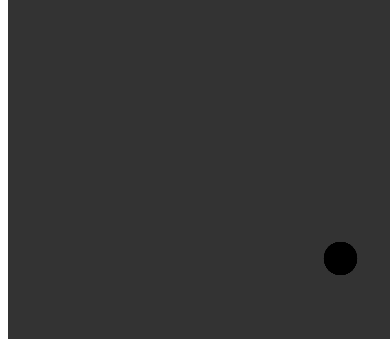
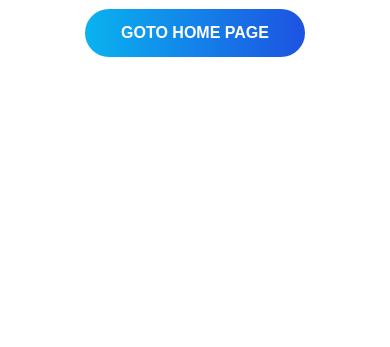
Before and after one commit to SalhiAnas/flaskProject, a Flask app: template templates/error.html in a window 390 px wide; the page is wider, and only the part inside the window is pictured. Shown: the part 513-860 px from the top of that part. After the commit the page ends 570 px from the top of that part, so only its background shows below. Run offline with Flask 2, Linux system fonts and the light colour scheme; the template is opened without the code that fills it, so the values that code supplies are empty; some libraries are stand-ins or nearby versions.

Commit message:
everything is working

```diff
--- a/app.py
+++ b/app.py
@@ -65,12 +65,12 @@ def upload_file():
         if xmlfilename != '' and xmlSchemaname != '':
             file_ext = os.path.splitext(xmlfilename)[1]
             if file_ext not in app.config['XML_UPLOAD_EXTENSIONS']:
-                return 'the file uploaded is not an xml!'
+                return redirect(url_for("error", name="Le fichier que vous avez uploader n'est pas un XMl."));
             file_ext = os.path.splitext(xmlSchemaname)[1]
             if file_ext not in app.config['XSD_UPLOAD_EXTENSIONS']:
-                return 'the file uploaded is not an xmlSchema!'
+                return redirect(url_for("error", name="Le fichier que vous avez uploader n'est pas un  schema."));
         else:
-            return 'please upload both files !'
+            return redirect(url_for("error", name="Veuillez uploader les deux fichiers."));
         f1.save(os.path.join(app.config['UPLOAD_PATH'], secure_filename(f1.filename)))
         f2.save(os.path.join(app.config['UPLOAD_PATH'], secure_filename(f2.filename)))
         if parseFile(f1, f2) == "valid":
@@ -81,7 +81,7 @@ def upload_file():
             return send_file("download/shiporder.sql", as_attachment=True,cache_timeout=0)
             # return "Generating the sql file"
         elif parseFile(f1, f2) == "invalid":
-            return "this document is not valid"
+            return redirect(url_for("error",name="Le fichier xml n'est valide"));
         else:
             return parseFile(f1, f2)
 
@@ -124,6 +124,8 @@ def extractSchema(xmlSchema):
 
     elements = soup.find("element").findAll("element")
     for element in elements:
+
+
         if element.get("type") is None:
             childElements = element.find().find().findChildren("element", recursive=False)
             ParentTable = SqlSchema.get_table(element.get("name"))
@@ -216,7 +218,9 @@ def creatingSqlFile(SqlSchema, xmlFile):
     f.close()
     return f
 
-
+@app.route('/error/<name>')
+def error(name):
+    return render_template("error.html", error_message=name)
 
 
 if __name__ == '__main__':
--- a/templates/error.html
+++ b/templates/error.html
@@ -1,78 +1,152 @@
-<div class="full-screen">
-    <div class='container'>
-      <span class="error-num">5</span>
-      <div class='eye'></div>
-      <div class='eye'></div>
+<link href="//maxcdn.bootstrapcdn.com/bootstrap/4.1.1/css/bootstrap.min.css" rel="stylesheet" id="bootstrap-css">
+<script src="//maxcdn.bootstrapcdn.com/bootstrap/4.1.1/js/bootstrap.min.js"></script>
+<script src="//cdnjs.cloudflare.com/ajax/libs/jquery/3.2.1/jquery.min.js"></script>
+<!------ Include the above in your HEAD tag ---------->
 
-      <p class="sub-text">Oh eyeballs! Something went wrong. We're <span class="italic">looking</span> to see what happened.</p>
-      <a href="">Go back</a>
-    </div>
-  </div>
+  <link rel="stylesheet" href="https://cdnjs.cloudflare.com/ajax/libs/font-awesome/5.11.2/css/all.css">
 <style>
-.full-screen {
-  background-color: rgb(51, 51, 51);
-  width: 100vw;
-  height: 100vh;
-  color: white;
-  font-family: 'Arial Black';
-  text-align: center;
+
+    	body{
+		background: #fff;
+	}
+	.error-container {
+		height: 100vh !important;
+		display: flex;
+		flex-direction: column;
+		justify-content: center;
+		align-items: center;
+		font-family: montserrat, sans-serif;
+
+	}
+
+	.big-text {
+		font-size: 200px;
+		font-weight: 900;
+		font-family: sans-serif;
+		background: url(https://cdn.pixabay.com/photo/2018/05/30/15/39/thunderstorm-3441687_960_720.jpg) no-repeat;
+		-webkit-background-clip: text;
+		-webkit-text-fill-color: transparent;
+		background-size: cover;
+		background-position: center;
+	}
+
+	.small-text {
+		font-family: montserrat, sans-serif;
+		color: rgb(0, 0, 0);
+		font-size: 24px;
+		font-weight: 700;
+		text-transform: uppercase;
+	}
+
+
+
+
+	/* Style the search field */
+	/*form.example input[type=text] {
+  padding: 10px;
+  font-size: 17px;
+  border: 1px solid grey;
+  float: left;
+  width: 80%;
+  background: #f1f1f1;
 }
-.container {
-  padding-top: 4em;
-  width: 50%;
-  display: block;
-  margin: 0 auto;
+	*/
+
+	.form-group {
+		display: flex;
+		/* border: 1px #53a0e4 solid;
+		border-radius:30px;
+		overflow: hidden;*/
+	}
+
+	/*
+	.form-group:focus-within{
+	   border: 1px green solid;
+	}
+	*/
+
+	/*	input:focus + .control-label
+	*/
+	.form-control {
+		overflow: hidden;
+		background: #fff;
+		border: 1px #53a0e4 solid;
+		border-right: none;
+		border-radius: 25px 0px 0px 25px;
+		font-size: 1rem;
+	}
+
+	.form-control:focus {
+		border-color: #61b045;
+		box-shadow: none;
+	}
+
+
+	/* Style the submit button */
+	form .search-btn {
+		all: unset;
+		width: 15%;
+		padding: 10px;
+		background: #1e50e2;
+		color: white;
+		font-size: 17px;
+		border: 1px #1e50e2 solid;
+		border-left: none;
+		/* Prevent double borders */
+		border: 1px #53a0e4 solid;
+		border-radius: 0px 25px 25px 0px;
+		cursor: pointer;
+	}
+
+	form .search-btn:hover {
+		background: #0b7dda;
+	}
+
+.button {
+	color:	#fff;
+	padding: 12px 36px;
+	font-weight: 600;
+	border: none;
+	position: relative;
+	font-family: 'Raleway', sans-serif;
+	display: inline-block;
+	text-transform: uppercase;
+	-webkit-border-radius: 90px;
+	-moz-border-radius: 90px;
+	border-radius: 90px;
+	margin: 2px;
+	margin-top: 2px;
+	background-image: linear-gradient(to right, #09b3ef 0%, #1e50e2 51%,#09b3ef 100%);
+	background-size: 200% auto;
+	flex: 1 1 auto;
+	text-decoration: none;
+
 }
-.error-num {
-  font-size: 8em;
+
+
+.button:hover,
+.button:focus {
+	color:	#ffffff;
+	background-position: right center;
+	-webkit-box-shadow: 0px 5px 15px 0px rgba(0, 0, 0, 0.1);
+	-moz-box-shadow: 0px 5px 15px 0px rgba(0, 0, 0, 0.1);
+	box-shadow: 0px 5px 15px 0px rgba(0, 0, 0, 0.1);
+	text-decoration: none;
 }
-.eye {
-  background: #fff;
-  border-radius: 50%;
-  display: inline-block;
-  height: 100px;
-  position: relative;
-  width: 100px;
-    }
-  ::after {
-    background: #000;
-    border-radius: 50%;
-    bottom: 56.1px;
-    content: ' ';
-    height: 33px;
-    position: absolute;
-    right: 33px;
-    width: 33px;
-  }
-  .italic {
-  font-style: italic;
-    }
+</style>
+<div class="container error-container">
+	<div class="row  d-flex align-items-center justify-content-center">
+		<div class="col-md-12 text-center">
+			<h1 class="big-text">Oops!</h1>
+			<h2 class="small-text">{{error_message}}</h2>
 
-    p {
-    margin-bottom: 4em;
-    }
-    a {
-        color: white;
-        text-decoration: none;
-        text-transform: uppercase;
-    }
-        :hover {
-        color: lightgray;
-        }
-</style>
-<script>
-    $(".full-screen").mousemove(function(event) {
-    var eye = $(".eye");
-    var x = (eye.offset().left) + (eye.width() / 2);
-    var y = (eye.offset().top) + (eye.height() / 2);
-    var rad = Math.atan2(event.pageX - x, event.pageY - y);
-    var rot = (rad * (180 / Math.PI) * -1) + 180;
-    eye.css({
-        '-webkit-transform': 'rotate(' + rot + 'deg)',
-        '-moz-transform': 'rotate(' + rot + 'deg)',
-        '-ms-transform': 'rotate(' + rot + 'deg)',
-        'transform': 'rotate(' + rot + 'deg)'
-    });
-});
+		</div>
+		<div class="col-md-6  text-center">
+			<a href="/" class="button button-dark-blue iq-mt-15 text-center">GOTO HOME PAGE</a>
 
-</script>
+		</div>
+
+	</div>
+
+
+</div>
```
